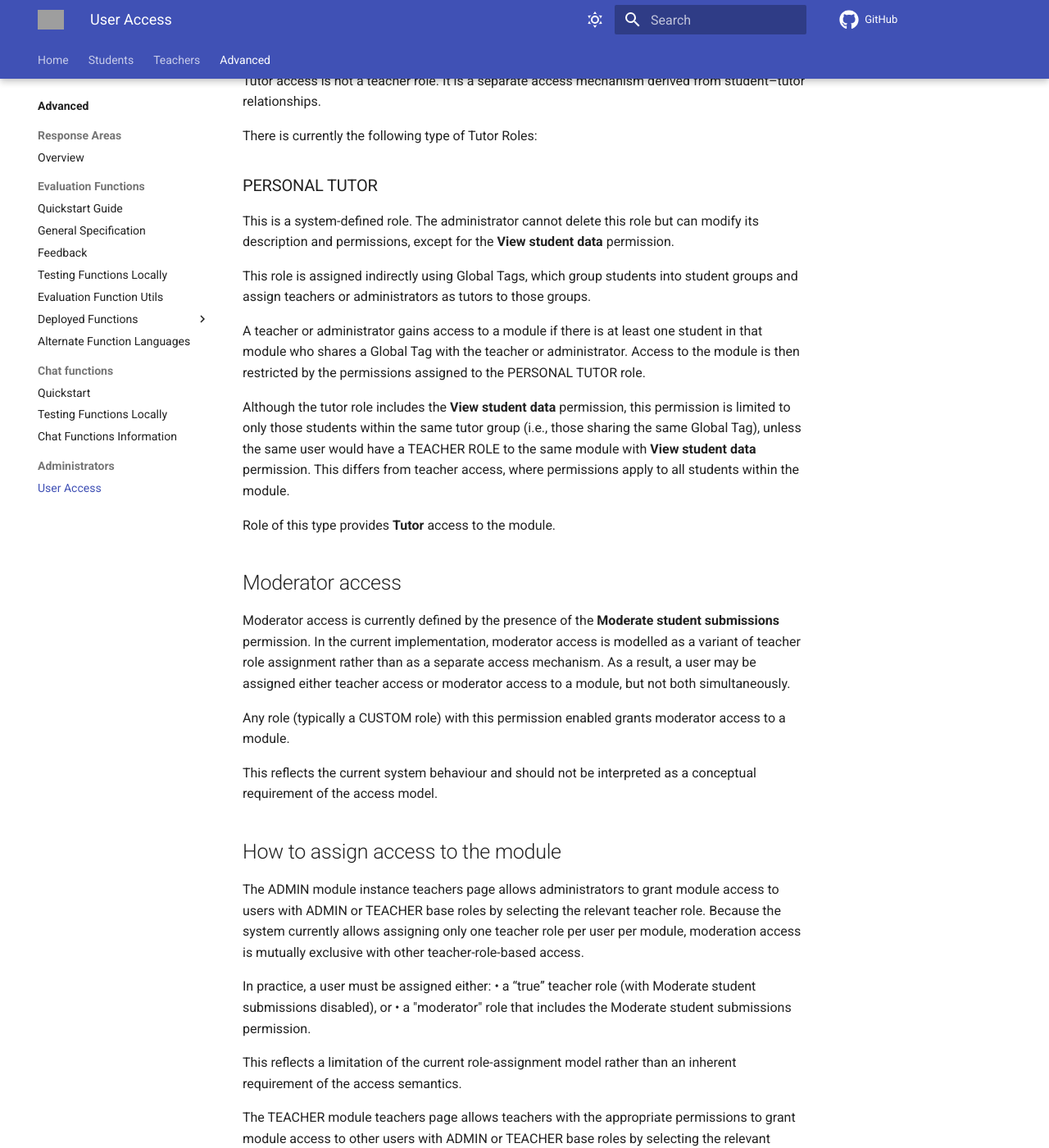
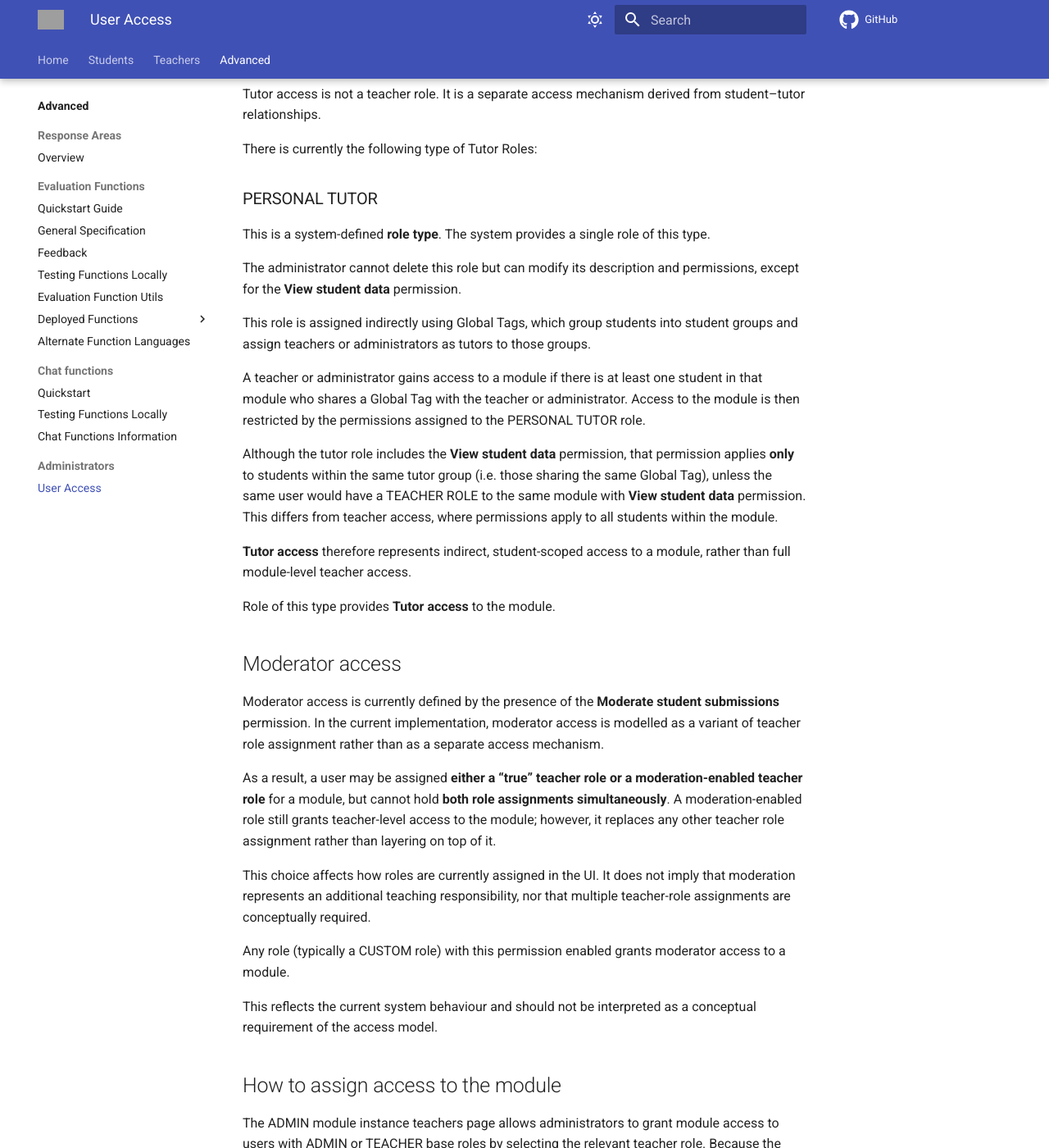
Before and after one commit to lambda-feedback/user-documentation, an MkDocs documentation site: the page built from docs/advanced/administrators/user_access.md, in a window 1280 px wide and 1400 px high, scrolled down 2330 px. Shown: the whole window at 82% size. Built offline with MkDocs 1.6.1 and Material for MkDocs 9.7.7, drawn with Linux system fonts in a browser that asks for light colours; comment, search, counter and statistics services are not loaded; some of the changed text lies outside the part shown; grey boxes are pictures that could not be loaded.

Commit message:
Clarified moderator role wording following review

```diff
--- a/docs/advanced/administrators/user_access.md
+++ b/docs/advanced/administrators/user_access.md
@@ -54,15 +54,17 @@ There are currently the following types of Teacher Roles:
 
 ### OWNER
 
-This is a system-defined role. The administrator can only change its description. The administrator cannot delete this role or modify its permissions.
+This is a system-defined **role type**. Exactly one role exists with this type.
 
-Role of this type grant access to modules for module owners. This role is assigned automatically to the user who creates a new module instance but can also be assigned or reassigned to other teachers on the module.
+The administrator can modify the role’s description, but cannot delete the role or change its permissions.
+
+This role is assigned automatically to the user who creates a new module instance, but it may also be reassigned to other users with ADMIN or TEACHER base roles.
 
 The role of this type provides **Teacher** access to the module.
 
 ### CUSTOM
 
-This role type can be added, updated, or deleted by administrators.
+Roles of this **role type** can be added, updated, or deleted by administrators.
 
 Administrators (or teachers with relevant permissions) can assign this role to users to grant them access to a module instance as teachers.
 
@@ -76,19 +78,27 @@ There is currently the following type of Tutor Roles:
 
 ### PERSONAL TUTOR
 
-This is a system-defined role. The administrator cannot delete this role but can modify its description and permissions, except for the **View student data** permission.
+This is a system-defined **role type**. The system provides a single role of this type.
+
+The administrator cannot delete this role but can modify its description and permissions, except for the **View student data** permission.
 
 This role is assigned indirectly using Global Tags, which group students into student groups and assign teachers or administrators as tutors to those groups.
 
 A teacher or administrator gains access to a module if there is at least one student in that module who shares a Global Tag with the teacher or administrator. Access to the module is then restricted by the permissions assigned to the PERSONAL TUTOR role.
 
-Although the tutor role includes the **View student data** permission, this permission is limited to only those students within the same tutor group (i.e., those sharing the same Global Tag), unless the same user would have a TEACHER ROLE to the same module with **View student data** permission. This differs from teacher access, where permissions apply to all students within the module.
+Although the tutor role includes the **View student data** permission, that permission applies **only** to students within the same tutor group (i.e. those sharing the same Global Tag), unless the same user would have a TEACHER ROLE to the same module with **View student data** permission. This differs from teacher access, where permissions apply to all students within the module.
 
-Role of this type provides **Tutor** access to the module.
+**Tutor access** therefore represents indirect, student-scoped access to a module, rather than full module-level teacher access.
+
+Role of this type provides **Tutor access** to the module.
 
 ## Moderator access
 
-Moderator access is currently defined by the presence of the **Moderate student submissions** permission. In the current implementation, moderator access is modelled as a variant of teacher role assignment rather than as a separate access mechanism. As a result, a user may be assigned either teacher access or moderator access to a module, but not both simultaneously.
+Moderator access is currently defined by the presence of the **Moderate student submissions** permission. In the current implementation, moderator access is modelled as a variant of teacher role assignment rather than as a separate access mechanism.
+
+As a result, a user may be assigned **either a “true” teacher role or a moderation-enabled teacher role** for a module, but cannot hold **both role assignments simultaneously**. A moderation-enabled role still grants teacher-level access to the module; however, it replaces any other teacher role assignment rather than layering on top of it.
+
+This choice affects how roles are currently assigned in the UI. It does not imply that moderation represents an additional teaching responsibility, nor that multiple teacher-role assignments are conceptually required.
 
 Any role (typically a CUSTOM role) with this permission enabled grants moderator access to a module.
 
```
